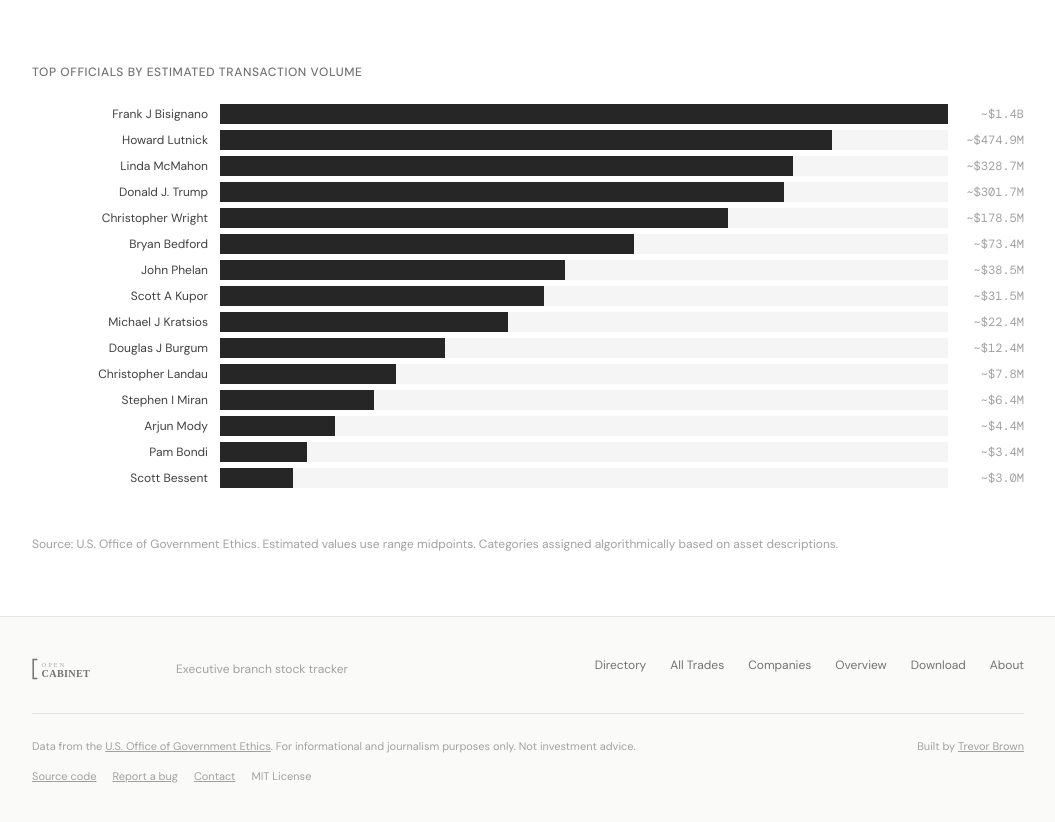
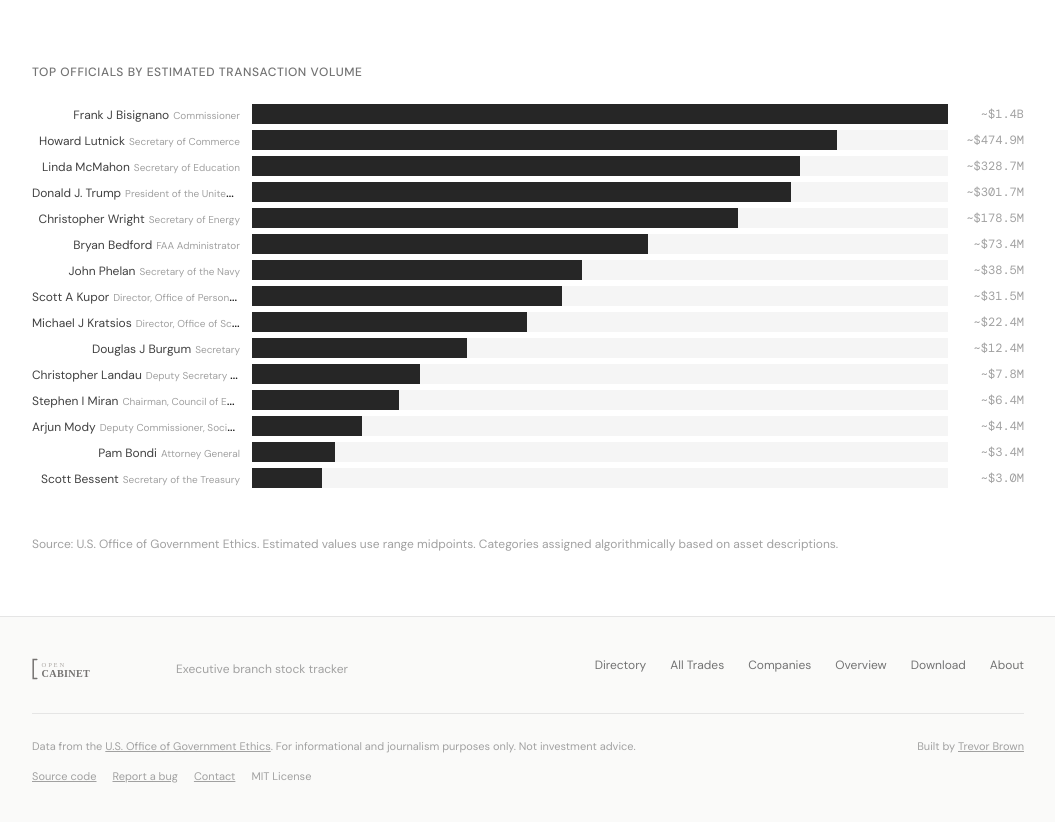
Before and after one commit to tbrown034/open-cabinet, a Next.js app: page /dashboard in a window 1280 px wide. Shown: the part 861-1683 px from the top of the page, without its empty margins (112-1167 px from the left). Built offline with nearby package versions, Linux system fonts and the light colour scheme.

Commit message:
Dashboard rankings: add titles next to names on desktop

```diff
--- a/app/components/official-rankings.tsx
+++ b/app/components/official-rankings.tsx
@@ -36,9 +36,10 @@ export default function OfficialRankings({
             <div key={r.slug} className="flex items-center gap-3 text-sm">
               <Link
                 href={`/officials/${r.slug}`}
-                className="w-44 shrink-0 text-right text-neutral-700 hover:underline truncate text-xs"
+                className="w-52 shrink-0 text-right hover:underline truncate"
               >
-                {displayName(r.name)}
+                <span className="text-xs text-neutral-700">{displayName(r.name)}</span>
+                <span className="text-[10px] text-neutral-400 ml-1 hidden sm:inline">{r.title}</span>
               </Link>
               <div className="flex-1 h-5 bg-neutral-100">
                 <div
```
